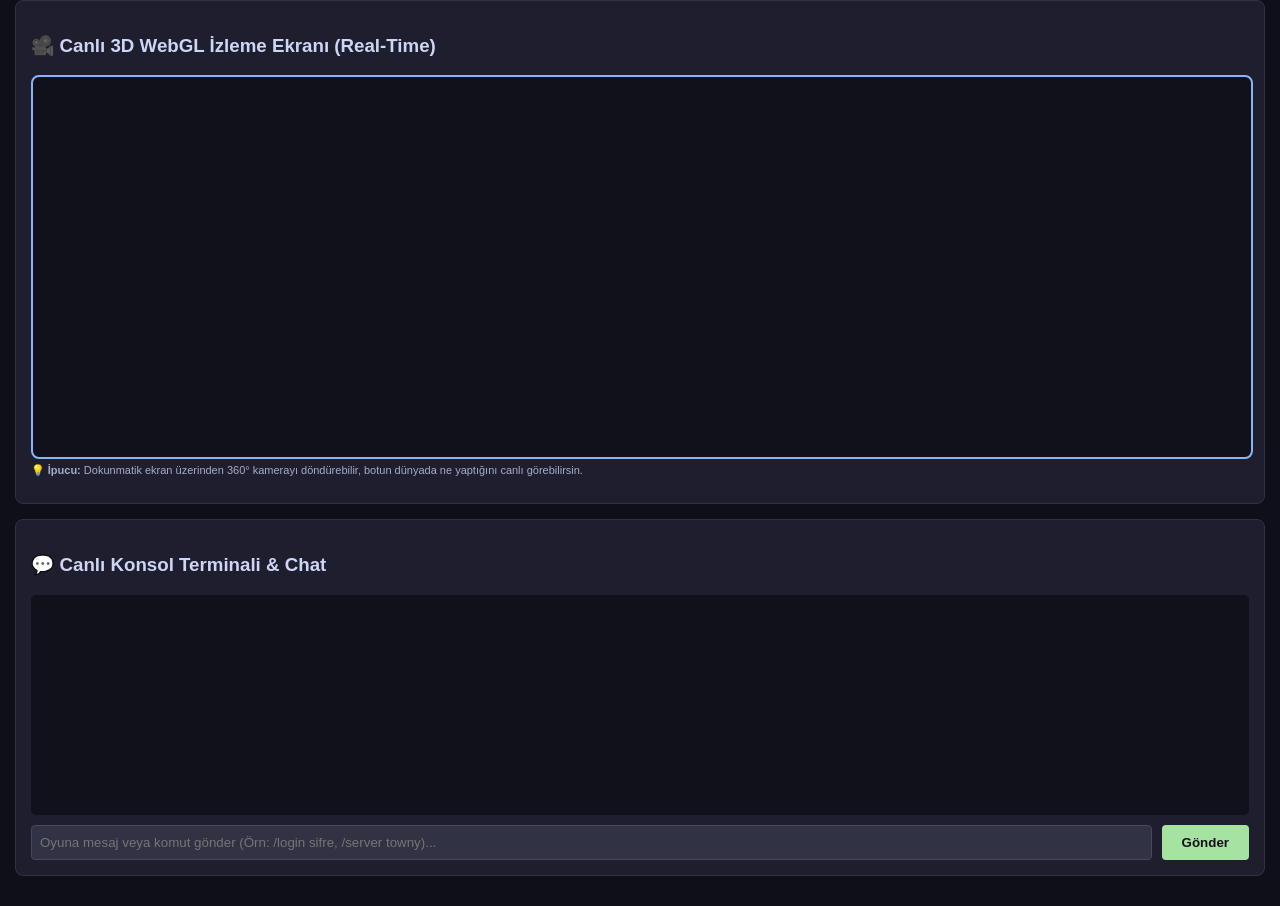
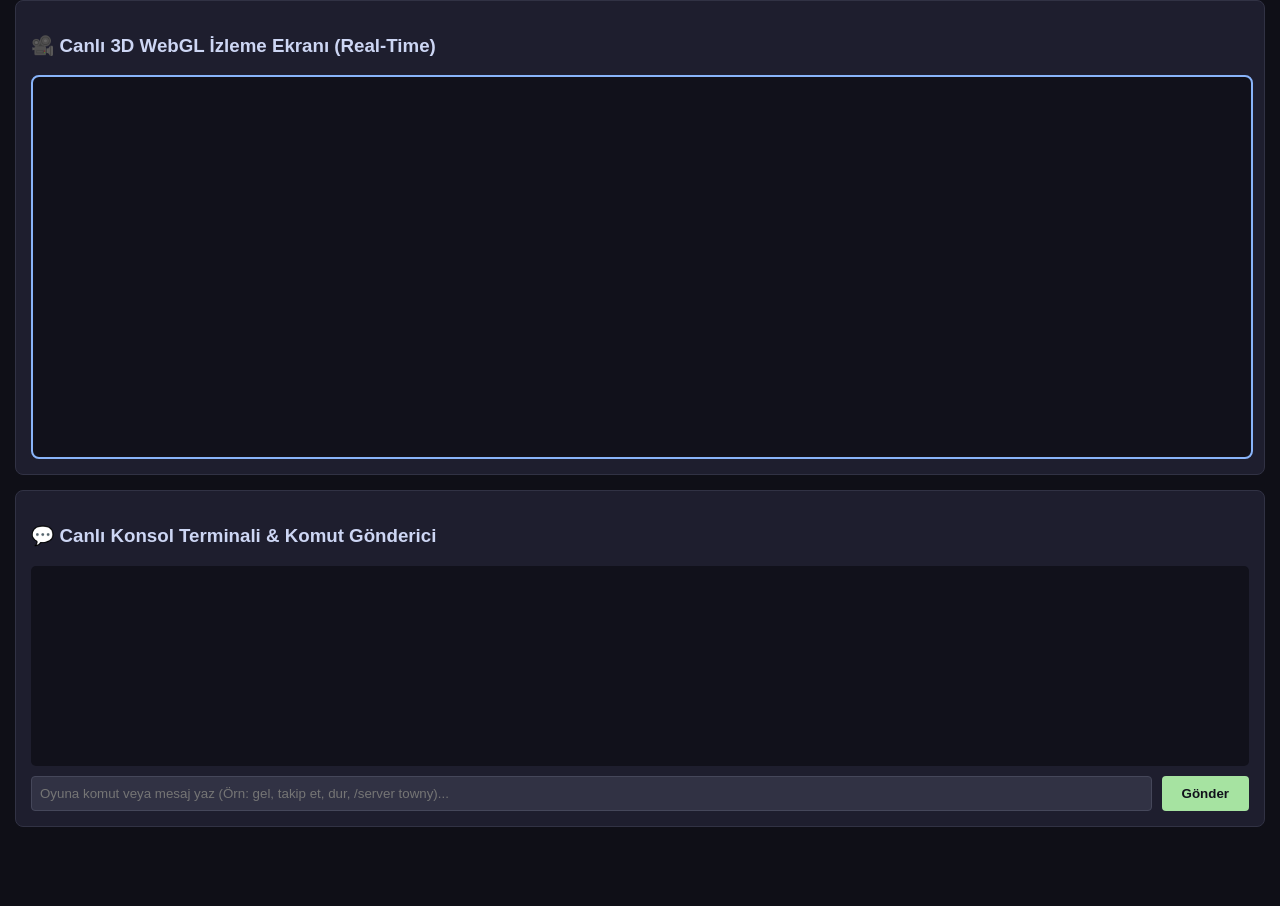
Before and after one commit to ahmetmerk779-png/mindbot, a website: page public/index.html in a window 1280 px wide. Shown: the part 556-1462 px from the top of the page. After the commit the page ends 1413 px from the top, so only its background shows below. Drawn offline with nearby package versions, Linux system fonts and the light colour scheme; no server answers.

Commit message:
Update index.html

```diff
--- a/public/index.html
+++ b/public/index.html
@@ -9,12 +9,12 @@
         body { font-family: sans-serif; background: #0f0f17; color: #cdd6f4; padding: 15px; margin: 0; }
         .card { background: #1e1e2e; padding: 15px; border-radius: 8px; margin-bottom: 15px; border: 1px solid #313244; }
         .grid { display: grid; grid-template-columns: 1fr 1fr; gap: 10px; }
-        #terminal { background: #11111b; height: 200px; overflow-y: auto; padding: 10px; font-family: monospace; border-radius: 5px; font-size: 13px; }
+        #terminal { background: #11111b; height: 180px; overflow-y: auto; padding: 10px; font-family: monospace; border-radius: 5px; font-size: 13px; }
         input { padding: 8px; background: #313244; border: 1px solid #45475a; color: white; border-radius: 4px; width: 90%; }
         button { padding: 10px 20px; background: #a6e3a1; color: #11111b; border: none; border-radius: 4px; font-weight: bold; cursor: pointer; }
         .btn-stop { background: #f38ba8; color: white; margin-left: 10px; }
 
-        /* 🎥 3D CANLI YAYIN PENCERESİ */
+        /* 🎥 ÇALIŞAN 3D CANLI YAYIN PENCERESİ */
         .viewer-container {
             position: relative;
             width: 100%;
@@ -64,23 +64,20 @@
         <p>Eylem: <span id="action" style="color:#f9e2af">Pasif Beklemede</span></p>
     </div>
 
-    <!-- 🎥 3D CANLI İZLEME EKRANI -->
+    <!-- 🎥 DÜZELTİLMİŞ 3D CANLI İZLEME EKRANI -->
     <div class="card">
         <h3>🎥 Canlı 3D WebGL İzleme Ekranı (Real-Time)</h3>
         <div class="viewer-container">
             <iframe id="viewerFrame" src="about:blank"></iframe>
         </div>
-        <p style="font-size: 11px; color: #a6adc8; margin-top: 5px;">
-            💡 <b>İpucu:</b> Dokunmatik ekran üzerinden 360° kamerayı döndürebilir, botun dünyada ne yaptığını canlı görebilirsin.
-        </p>
     </div>
 
-    <!-- 💬 İNTERAKTİF TERMINAL & CHAT İNPUTU -->
+    <!-- 💬 İNTERAKTİF TERMINAL -->
     <div class="card">
-        <h3>💬 Canlı Konsol Terminali & Chat</h3>
+        <h3>💬 Canlı Konsol Terminali & Komut Gönderici</h3>
         <div id="terminal"></div>
         <div class="term-input-group">
-            <input type="text" id="cmdInput" placeholder="Oyuna mesaj veya komut gönder (Örn: /login sifre, /server towny)..." onkeypress="if(event.key==='Enter') sendCmd()">
+            <input type="text" id="cmdInput" placeholder="Oyuna komut veya mesaj yaz (Örn: gel, takip et, dur, /server towny)..." onkeypress="if(event.key==='Enter') sendCmd()">
             <button onclick="sendCmd()">Gönder</button>
         </div>
     </div>
@@ -88,7 +85,7 @@
     <script>
         const socket = io();
 
-        // KAYITLI VERİLERİ OTOMATİK DOLDUR (localStorage)
+        // KAYITLI VERİLERİ DOLDUR
         document.addEventListener('DOMContentLoaded', () => {
             if(localStorage.getItem('cfgHost')) document.getElementById('cfgHost').value = localStorage.getItem('cfgHost');
             if(localStorage.getItem('cfgPort')) document.getElementById('cfgPort').value = localStorage.getItem('cfgPort');
@@ -110,7 +107,6 @@
                 groqKey: document.getElementById('cfgGroq').value
             };
 
-            // VERİLERİ TARAYICIYA KAYDET
             localStorage.setItem('cfgHost', config.host);
             localStorage.setItem('cfgPort', config.port);
             localStorage.setItem('cfgUser', config.username);
@@ -121,9 +117,9 @@
 
             socket.emit('start_bot_session', config);
 
-            // 3D Akış İframe'ini 3 Saniye Sonra Yükle
+            // DÜZELTME: /view3d özel rotası yükleniyor (Sonsuz döngü engellendi)
             setTimeout(() => {
-                document.getElementById('viewerFrame').src = window.location.href;
+                document.getElementById('viewerFrame').src = '/view3d';
             }, 3000);
         }
 
@@ -140,7 +136,6 @@
             }
         }
 
-        // CANLI DURUM GÜNCELLEMESİ (1 SANİYEDE BİR)
         socket.on('bot_status', d => {
             document.getElementById('status').innerText = d.connected ? 'Oyunda ✅' : 'Kapalı ❌';
             document.getElementById('status').style.color = d.connected ? '#a6e3a1' : '#f38ba8';
@@ -150,7 +145,6 @@
             document.getElementById('action').innerText = d.action;
         });
 
-        // TERMINAL LOGLARI
         socket.on('log_message', d => {
             const t = document.getElementById('terminal');
             t.innerHTML += `<div>[${d.time}] ${d.text}</div>`;
```
